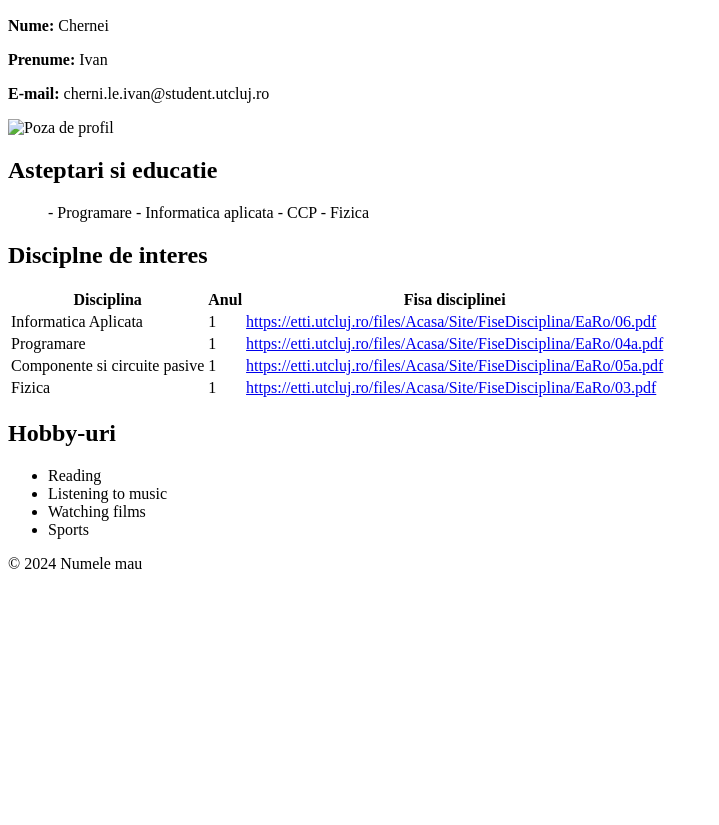
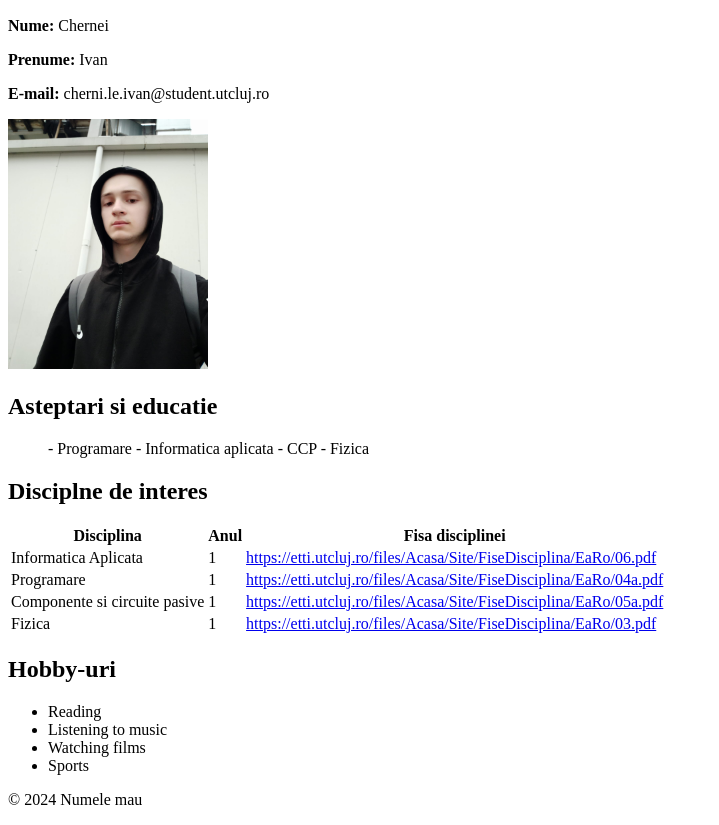
Before and after one commit to IvanChe673/Resume, a plain HTML site: page Chernei_Ivan_Lab05_Personal_Description_C2.html in a window 1280 px wide. Shown: the part 110-935 px from the top of the page, without its empty margins (0-719 px from the left). Before the commit the page ends 800 px from the top, so only its background shows below. Drawn offline with Linux system fonts and the light colour scheme.

Commit message:
Update Chernei_Ivan_Lab05_Personal_Description_C2.html

```diff
--- a/Chernei_Ivan_Lab05_Personal_Description_C2.html
+++ b/Chernei_Ivan_Lab05_Personal_Description_C2.html
@@ -15,7 +15,7 @@
         <p><strong>Nume:</strong> Chernei</p>
         <p><strong>Prenume:</strong> Ivan</p>
         <p><strong>E-mail:</strong> cherni.le.ivan@student.utcluj.ro</p>
-        <img src="Images/poza_mea.jpg" alt="Poza de profil" width="200" height="250">
+        <img src="Image/poza_mea.jpg" alt="Poza de profil" width="200" height="250">
     </section>
 
     <section>
```
